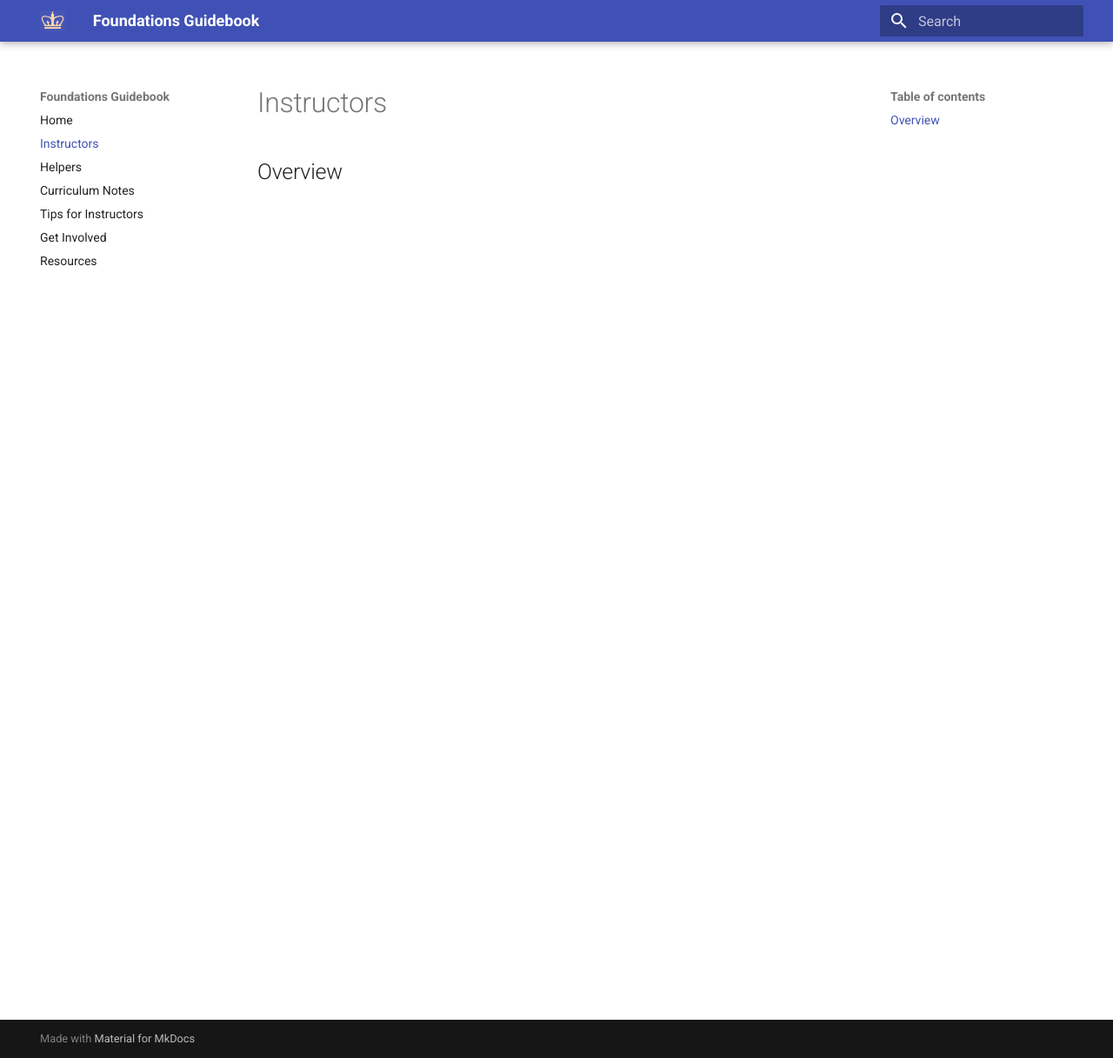
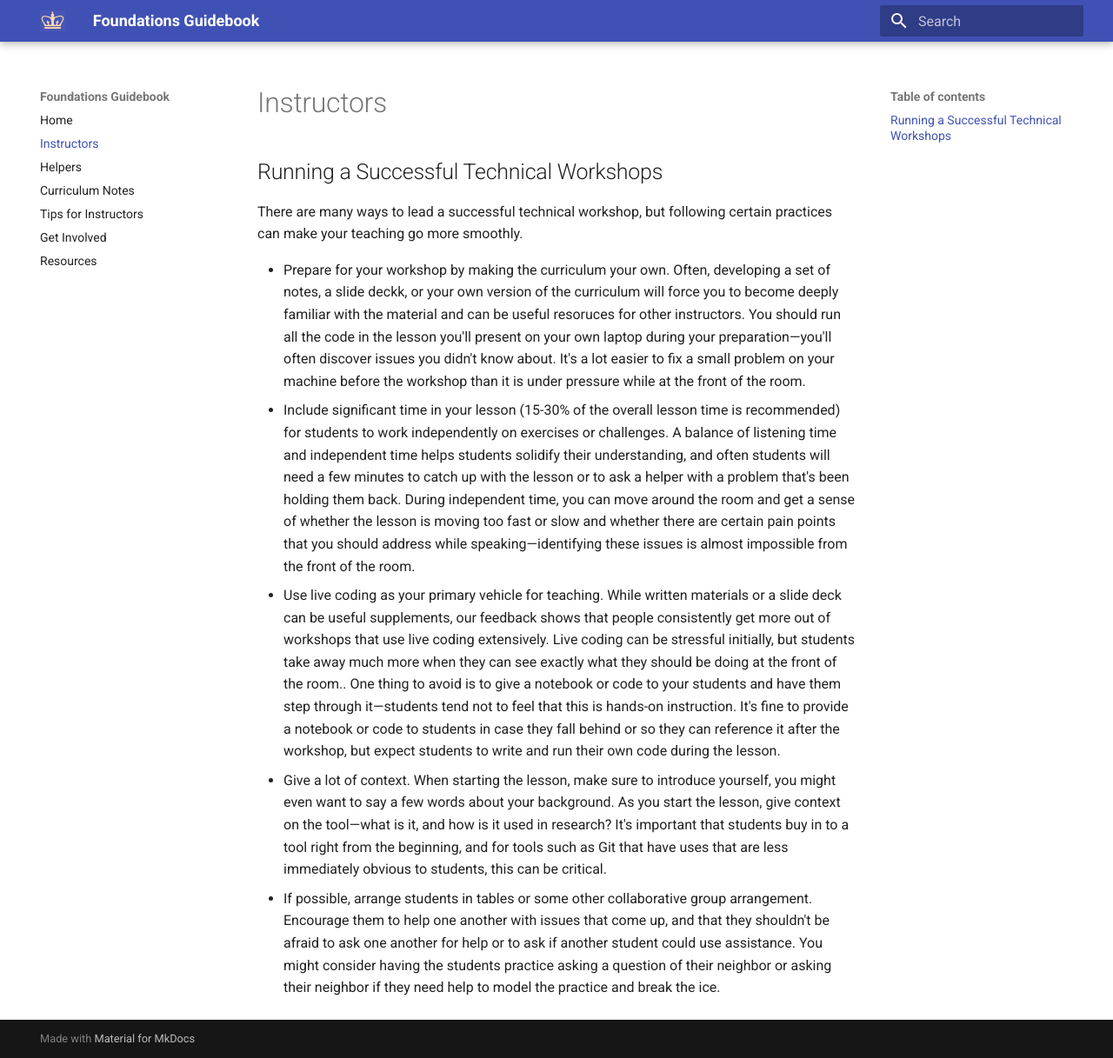
Before and after one commit to ColumbiaSWC/guidebook, an MkDocs documentation site: the page built from docs/instructors.md, in a window 1280 px wide and 1217 px high. Shown: the whole window at 87% size. Built offline with MkDocs 1.6.1 and Material for MkDocs 9.7.7, drawn with Linux system fonts in a browser that asks for light colours.

Commit message:
Wrote some isntructor tips

```diff
--- a/docs/instructors.md
+++ b/docs/instructors.md
@@ -1,3 +1,11 @@
 # Instructors
 
-## Overview
+## Running a Successful Technical Workshops
+
+There are many ways to lead a successful technical workshop, but following certain practices can make your teaching go more smoothly.
+
+- Prepare for your workshop by making the curriculum your own. Often, developing a set of notes, a slide  deckk, or your own version of the curriculum will force you to become deeply familiar with the material and can be useful resoruces for other instructors. You should run all the code in the lesson you'll present on your own laptop during your preparation—you'll often discover issues you didn't know about. It's a lot easier to fix a small problem on your machine before the workshop than it is under pressure while at the front of the room.
+- Include significant time in your lesson (15-30% of the overall lesson time is recommended) for students to work independently on exercises or challenges. A balance of listening time and independent time helps students solidify their understanding, and often students will need a few minutes to catch up with the lesson or to ask a helper with a problem that's been holding them back. During independent time, you can move around the room and get a sense of whether the lesson is moving too fast or slow and whether there are certain pain points that you should address while speaking—identifying these issues is almost impossible from the front of the room.
+- Use live coding as your primary vehicle for teaching. While written materials or a slide deck can be useful supplements, our feedback shows that people consistently get more out of workshops that use live coding extensively. Live coding can be stressful initially, but students take away much more when they can see exactly what they should be doing at the front of the room.. One thing to avoid is to give a notebook or code to your students and have them step through it—students tend not to feel that this is hands-on instruction. It's fine to provide a notebook or code to students in case they fall behind or so they can reference it after the workshop, but expect students to write and run their own code during the lesson.
+- Give a lot of context. When starting the lesson, make sure to introduce yourself, you might even want to say a few words about your background. As you start the lesson, give context on the tool—what is it, and how is it used in research? It's important that students buy in to a tool right from the beginning, and for tools such as Git that have uses that are less immediately obvious to students, this can be critical.
+- If possible, arrange students in tables or some other collaborative group arrangement. Encourage them to help one another with issues that come up, and that they shouldn't be afraid to ask one another for help or to ask if another student could use assistance. You might consider having the students practice asking a question of their neighbor or asking their neighbor if they need help to model the practice and break the ice.
```
